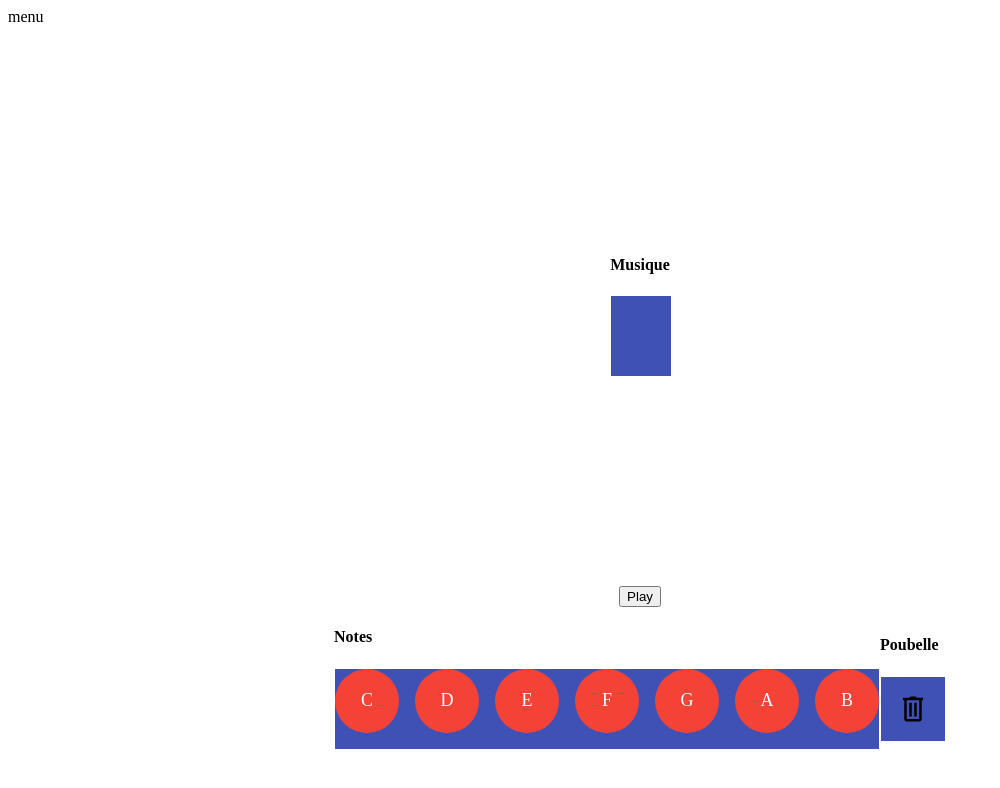
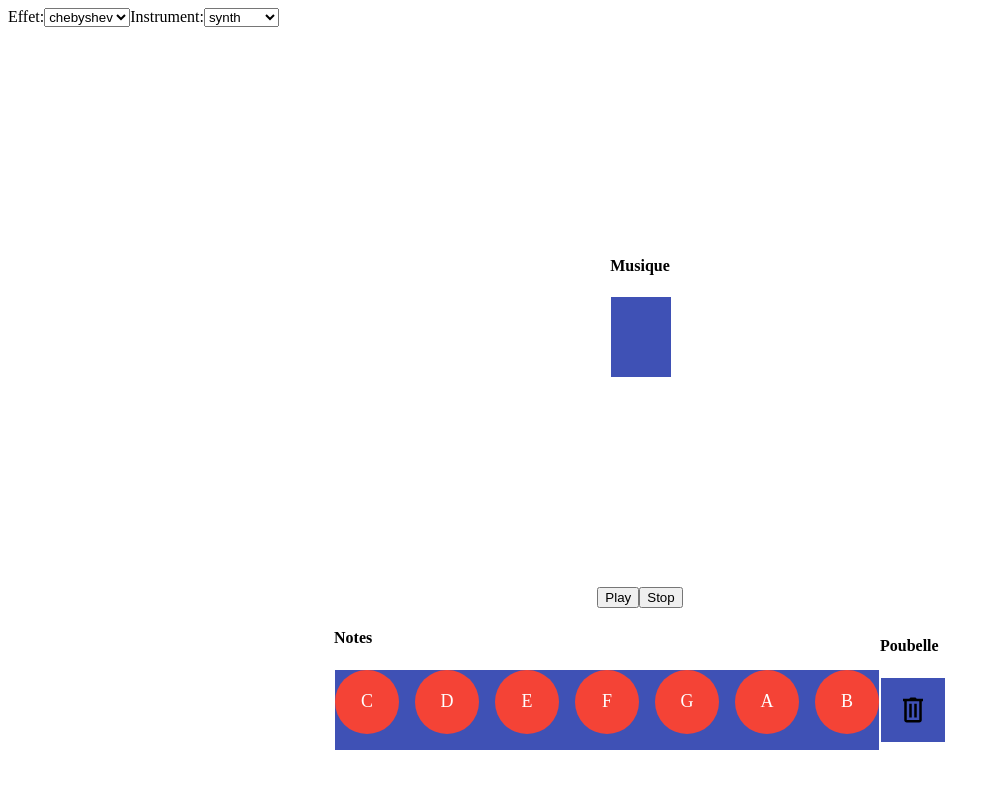
Before and after one commit to Florian-Piault/Synesthesia, a Vue app in the folder ht-sound/: page / in a window 1280 px wide. Shown: the top 788 px of the page, without its empty margins (0-1000 px from the left). Built offline with nearby package versions, Linux system fonts and the light colour scheme.

Commit message:
instrument + effets

```diff
--- a/ht-sound/src/App.vue
+++ b/ht-sound/src/App.vue
@@ -1,7 +1,20 @@
 <template>
   <main>
     <div class="mt-5 container">
-      <div class="header">menu</div>
+      <div class="header">
+        <!-- EFFET -->
+        <label>Effet:</label>
+        <select v-model="activeEffect">
+          <option v-for="e in effects" :value="e" :key="e"> {{e}}</option>
+        </select>
+        <!-- INSTRUMENT -->
+        <label>Instrument:</label>
+        <select v-model="activeInstrument">
+          <option v-for="i in instruments" :value="i" :key="i"> {{i}}</option>
+        </select>
+      </div>
+
+      <!-- PARTITION -->
       <div class="music">
         <div>
           <h4 class="mb-3">Musique</h4>
@@ -16,9 +29,14 @@
           </draggable>
         </div>
       </div>
+
+      <!-- BUTTONS -->
       <div class="play flex-center">
         <button @click="playSound()">Play</button>
+        <button @click="stopSound()">Stop</button>
       </div>
+
+      <!-- NOTES DISPONILBES -->
       <div class="notes flex-center">
         <div>
           <h4 class="mb-3">Notes</h4>
@@ -67,13 +85,18 @@ export default {
         { name: "A" },
         { name: "B" },
       ],
+      effects: ["distortion", "bitCrusher","chorus", "chebyshev", "none"],
+      activeEffect: "chebyshev",
+      instruments: ["fmSynth", "amSynth", "synth"],
+      activeInstrument: "synth",
+
     };
   },
   methods: {
     playSound() {
       let synth;
+      let effect;
       // const now = Tone.now();
-      // let effect;
       // const seq = ["E4", "D#4", "E4", "D#4", "E4", "B3", "D4", "C4", "A3"];
       // INSTRUMENT
       // if (this.instrument === 'fmSynth') synth = new Tone.FMSynth();
@@ -82,19 +105,16 @@ export default {
       synth = new Tone.Synth().toDestination();
 
       // EFFET
-      // if (this.effect !== 'none'){
-      //   if (this.effect === 'distortion') effect = new Tone.Distortion(1).toDestination();
-      //   if (this.effect === 'bitCrusher') effect = new Tone.BitCrusher(3).toDestination();
-      //   if (this.effect === 'chorus') effect = new Tone.Chorus(4, 2.5, 0.5).toDestination().start();
-      //   if (this.effect === 'chebyshev') effect = new Tone.Chebyshev(50).toDestination();
+      if (this.activeEffect !== 'none'){
+        if (this.activeEffect === 'distortion') effect = new Tone.Distortion(1).toDestination();
+        if (this.activeEffect === 'bitCrusher') effect = new Tone.BitCrusher(3).toDestination();
+        if (this.activeEffect === 'chorus') effect = new Tone.Chorus(4, 2.5, 0.5).toDestination().start();
+        if (this.activeEffect === 'chebyshev') effect = new Tone.Chebyshev(50).toDestination();
 
-      //   synth = synth.connect(effect);
-      // }
-      // else synth = synth.toDestination();
+        synth = synth.connect(effect);
+      }
+      else synth = synth.toDestination();
 
-      // this.music.forEach((note, i) => {
-      //   synth.triggerAttackRelease(note + this.Height, "8n", now + i);
-      // })
       new Tone.Sequence((time, note) => {
         synth.triggerAttackRelease(note.name + '4', 0.1, time);
       }, this.sheet).start(0);
@@ -103,6 +123,9 @@ export default {
       // const analyser = new Tone.Analyser();
       // console.log(analyser);
     },
+    stopSound() {
+      Tone.Transport.stop();
+    }
   },
 };
 </script>
```
